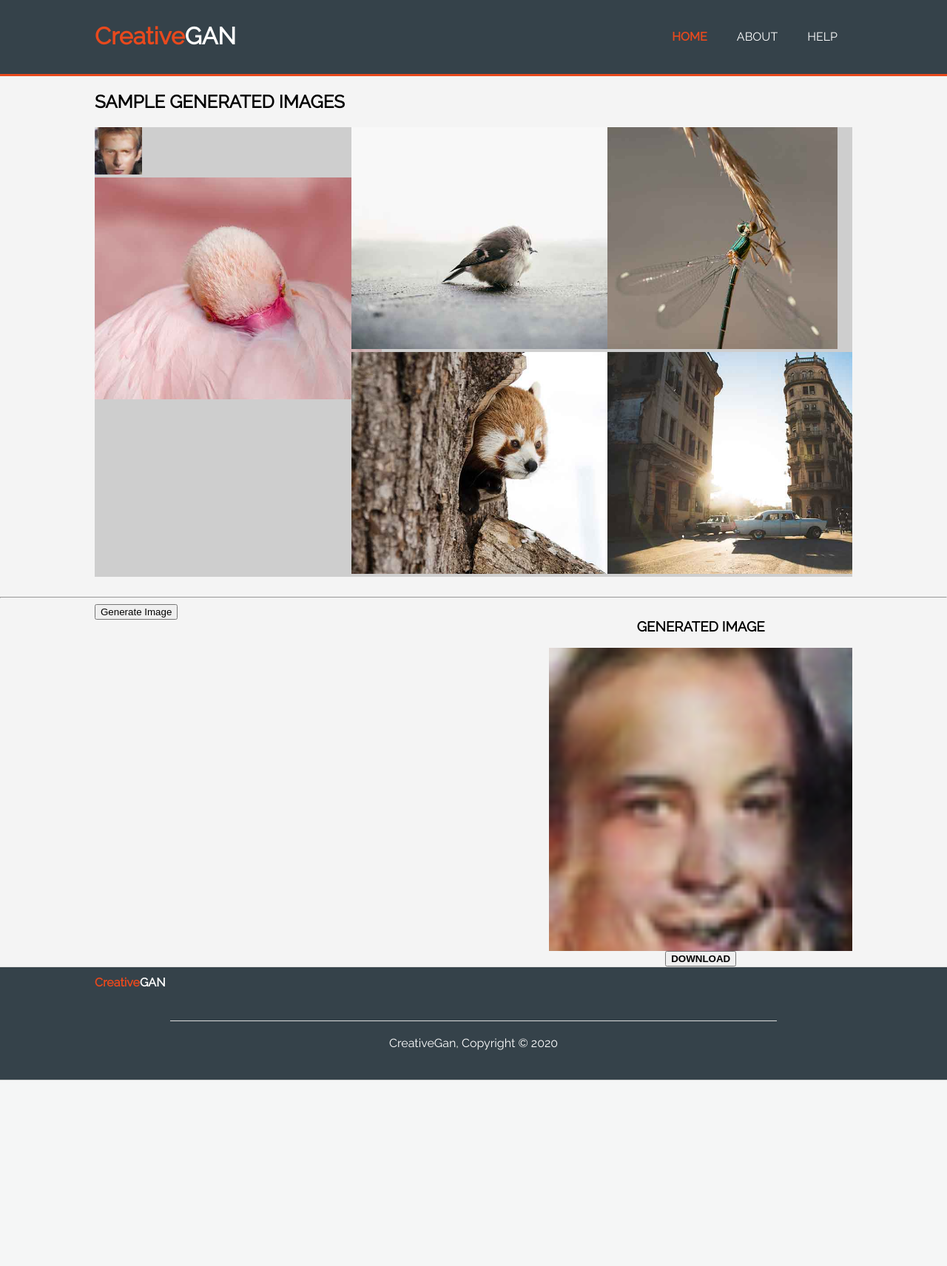
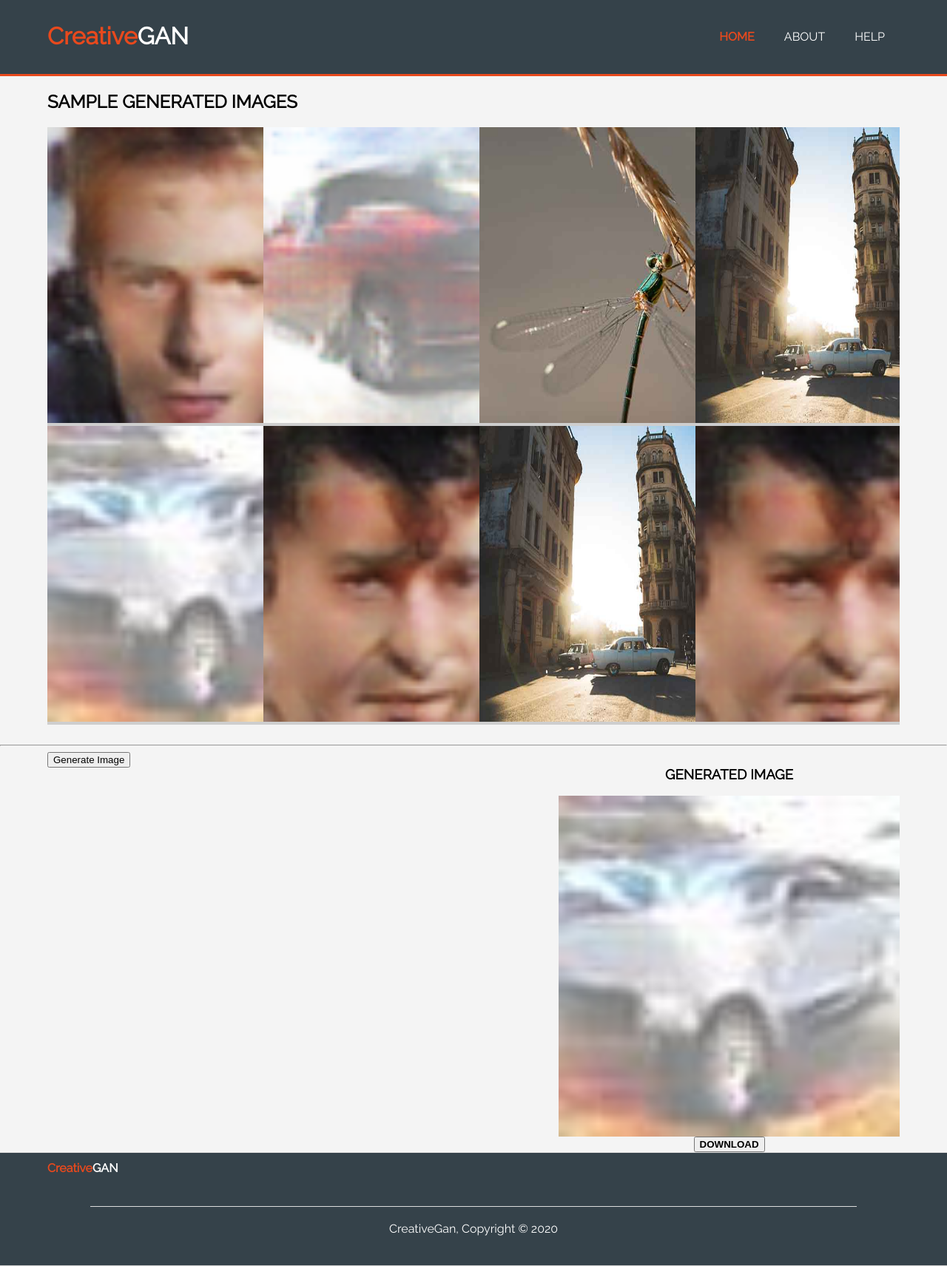
Before and after one commit to martinoywa/creative-gan, a Flask app: page / in a window 1280 px wide. Shown: the whole page at 74% size. Before the commit the page ends 1461 px from the top, so only its background shows below. Run offline with Flask 2, Linux system fonts and the light colour scheme.

Commit message:
Restructure application

```diff
--- a/webapp/app/api.py
+++ b/webapp/app/api.py
@@ -18,7 +18,8 @@ def home():
         image = generator.generator(latent_vector).numpy()[0].transpose(1, 2, 0)
         # image values between [-1..1], converting to [0..1]/[0..255]
         image = ((image + 1)*255 / (2)).astype(np.uint8)
-        plt.imsave('app/static/generated/gen.png', image)
+        print(image)
+        plt.imsave('app/static/generated/gen.jpg', image)
 
         return render_template('index.html')
 
--- a/webapp/app/model/generator.py
+++ b/webapp/app/model/generator.py
@@ -63,7 +63,7 @@ G.apply(weights_init)
 
 
 # loading the trained model
-checkpoint = Path('app/model/checkpoints/generator_face.pt')
+checkpoint = Path('app/model/checkpoints/generator_cars.pt')
 G.load_state_dict(torch.load(checkpoint, map_location='cpu'))
 
 
--- a/webapp/app/static/css/style.css
+++ b/webapp/app/static/css/style.css
@@ -7,9 +7,9 @@ body{
 
   /* Global*/
   .container{
-    width:80%;
+    width:90%;
     margin:auto;
-    overflow:hidden;
+    overflow: hidden;
   }
 
   ul{
@@ -82,16 +82,11 @@ body{
 
 /*gallery*/
 .img-fluid{
-  max-height: 300px;
+  max-height: 400px;
 }
 
 .gallery {
-  -webkit-column-count: 3;
-  -moz-column-count: 3;
-  column-count: 3;
-  -webkit-column-width: 33%;
-  -moz-column-width: 33%;
-  column-width: 33%;
+  column-count: 4;
   background-color: rgb(206, 206, 206);
 }
 
--- a/webapp/app/templates/index.html
+++ b/webapp/app/templates/index.html
@@ -32,49 +32,58 @@
 
   <!-- Grid column -->
       <div class="pics">
-        <img class="img-fluid" src="{{ url_for('static', filename='img/portfolio/2.png') }}">
+        <img class="img-fluid" height="400" width="400" src="{{ url_for('static', filename='img/portfolio/2.png') }}">
       </div>
   <!-- Grid column -->
 
   <!-- Grid column -->
       <div class="pics">
-    <img class="img-fluid" src="{{ url_for('static', filename='img/portfolio/3.jpg') }}" alt="Card image cap">
+    <img class="img-fluid" height="400" width="400" src="{{ url_for('static', filename='img/portfolio/3.jpg') }}" alt="Card image cap">
     </div>
   <!-- Grid column -->
 
   <!-- Grid column -->
     <div class="pics">
-    <img class="img-fluid" src="{{ url_for('static', filename='img/portfolio/5.jpg') }}" alt="Card image cap">
+    <img class="img-fluid" height="400" width="400" src="{{ url_for('static', filename='img/portfolio/5.png') }}" alt="Card image cap">
     </div>
   <!-- Grid column -->
 
   <!-- Grid column -->
   <div class="pics">
-    <img class="img-fluid" src="{{ url_for('static', filename='img/portfolio/7.jpg') }}">
+    <img class="img-fluid" height="400" width="400" src="{{ url_for('static', filename='img/portfolio/7.png') }}">
   </div>
   <!-- Grid column -->
 
   <!-- Grid column -->
   <div class="pics">
-    <img class="img-fluid" src="{{ url_for('static', filename='img/portfolio/10.jpg') }}">
+    <img class="img-fluid" height="400" width="400" src="{{ url_for('static', filename='img/portfolio/10.jpg') }}">
   </div>
   <!-- Grid column -->
 
   <!-- Grid column -->
   <div class="pics">
-    <img class="img-fluid" src="{{ url_for('static', filename='img/portfolio/12.jpg') }}" alt="Card image cap">
+    <img class="img-fluid" height="400" width="400" src="{{ url_for('static', filename='img/portfolio/12.jpg') }}" alt="Card image cap">
   </div>
   <!-- Grid column -->
 
+  <!-- Grid column -->
+  <div class="pics">
+    <img class="img-fluid" height="400" width="400" src="{{ url_for('static', filename='img/portfolio/12.jpg') }}" alt="Card image cap">
+    </div>
+  <!-- Grid column -->
+
+  <!-- Grid column -->
+  <div class="pics">
+    <img class="img-fluid" height="400" width="400" src="{{ url_for('static', filename='img/portfolio/7.png') }}">
   </div>
-  <!-- Grid row -->
+  </div>
 </section>
 <br>
 <hr>
   <div class="container">
     <div>
       <form method="POST">
-        <button id="generate" type="submit"> Generate Image</button>
+        <button id="generate" type="submit" onclick="window.loaction.reload();"> Generate Image</button>
       </form>
     </div>
     <div id="generated" >
@@ -83,7 +92,7 @@
   </div>
   <div class="container">
     <div>
-      <img id="generated" src="{{ url_for('static', filename='/generated/gen.png') }}" alt="Generate Image">
+      <img class="gen_button" id="generated" src="{{ url_for('static', filename='/generated/gen.jpg') }}" alt="Generate Image">
       </div>
   </div>
   <div class="container">
@@ -105,6 +114,15 @@
 
   </footer>
 
+  <script>
+
+    const refreshOnClick = document.querySelector('.gen_button');
+    const refreshPage = () => {
+      location.reload();
+    }
+
+    refreshOnClick.addEventListener('click', refreshPage);
+
   </script>
   </body>
 </html>
```
Also changed, not shown: webapp/app/static/generated/gen.jpg, webapp/app/static/generated/gen.png (deleted), webapp/app/static/img/portfolio/3.jpg, webapp/app/static/img/portfolio/5.jpg (deleted), webapp/app/static/img/portfolio/5.png (added), webapp/app/static/img/portfolio/7.jpg (deleted), webapp/app/static/img/portfolio/7.png (added), webapp/app/static/js/main.js (added).
